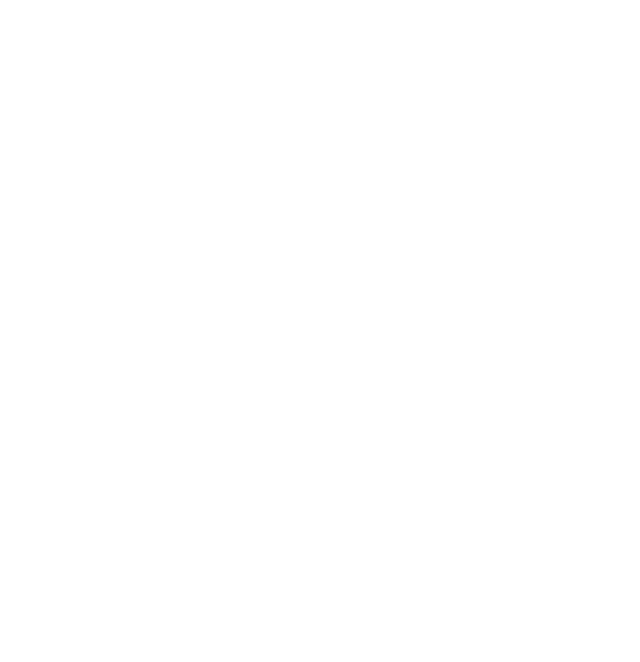
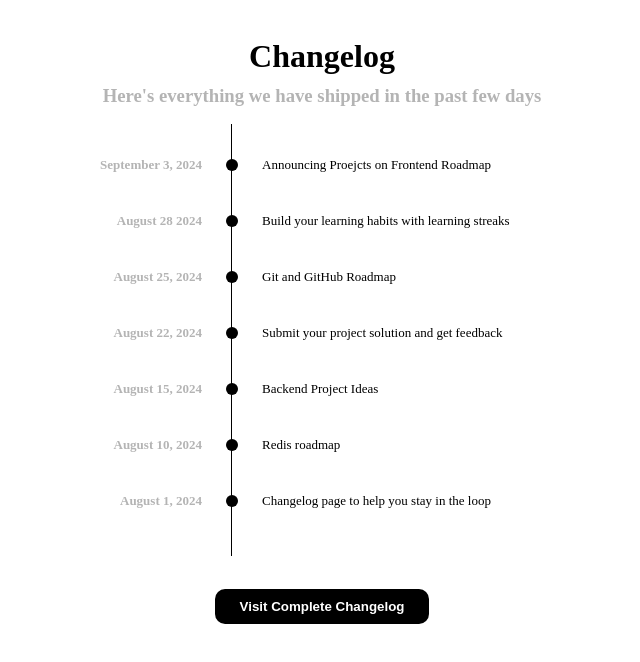
Before and after one commit to Ricardo-Tanabe/changelog-component, a plain HTML site: page index.html in a window 1280 px wide. Shown: the whole page, without its empty margins (318-958 px from the left). Drawn offline with Linux system fonts and the light colour scheme.

Commit message:
Adição da estrutura completa  do changelog

```diff
--- a/index.html
+++ b/index.html
@@ -3,9 +3,52 @@
 <head>
     <meta charset="UTF-8">
     <meta name="viewport" content="width=device-width, initial-scale=1.0">
+    <link rel="stylesheet" href="style.css">
     <title>Document</title>
 </head>
 <body>
-
+    <h1>Changelog</h1>
+    <h3>Here's everything we have shipped in the past few days</h3>
+    <div>
+        <div id="linha-vertical"></div>
+        <ul>
+            <li>
+                <span>September 3, 2024</span>
+                <span></span>
+                <span>Announcing Proejcts on Frontend Roadmap</span>
+            </li>
+            <li>
+                <span>August 28 2024</span>
+                <span></span>
+                <span>Build your learning habits with learning streaks</span>
+            </li>
+            <li>
+                <span>August 25, 2024</span>
+                <span></span>
+                <span>Git and GitHub Roadmap</span>
+            </li>
+            <li>
+                <span>August 22, 2024</span>
+                <span></span>
+                <span>Submit your project solution and get feedback</span>
+            </li>
+            <li>
+                <span>August 15, 2024</span>
+                <span></span>
+                <span>Backend Project Ideas</span>
+            </li>
+            <li>
+                <span>August 10, 2024</span>
+                <span></span>
+                <span>Redis roadmap</span>
+            </li>
+            <li>
+                <span>August 1, 2024</span>
+                <span></span>
+                <span>Changelog page to help you stay in the loop</span>
+            </li>
+        </ul>
+    </div>
+    <button><a href="#">Visit Complete Changelog</a></button>
 </body>
 </html>
--- a/style.css
+++ b/style.css
@@ -0,0 +1,88 @@
+body {
+    display: flex;
+    flex-direction: column;
+    align-items: center;
+}
+
+h1 {
+    margin: 30px 0 10px;
+}
+
+h3 {
+    margin: 0 0 10px;
+    color: rgb(180, 180, 180);
+}
+
+body > div {
+    position: relative;
+}
+
+#linha-vertical {
+    position: absolute;
+    top: 0;
+    bottom: 0;
+    left: 209px;
+    width: 1px;
+    transform: translateY(7px);
+    background-color: black;
+}
+
+ul {
+    padding: 0;
+    width: 600px;
+}
+
+li:first-child {
+    margin-top: 40px;
+}
+
+li {
+    display: flex;
+    flex-direction: row;
+    align-items: center;
+    justify-content: space-between;
+    list-style: none;
+    margin-bottom: 40px;
+}
+
+span {
+    font-size: small;
+}
+
+span:first-child {
+    text-align: right;
+    font-weight: bold;
+    color: rgb(180, 180, 180);
+    flex-basis: 30%;
+}
+
+span:nth-child(2) {
+    height: 0.75rem;
+    width: 0.75rem;
+    flex-shrink: 0;
+    border-radius: 50%;
+    background-color: black;
+    /* flex-basis: 10%; */
+}
+
+span:nth-child(3) {
+    flex-basis: 60%;
+}
+
+button {
+    background-color: black;
+    padding: 10px 25px;
+    border: none;
+    border-radius: 10px;
+    margin-top: 40px;
+}
+
+button:hover {
+    background-color: rgb(30, 30, 30);
+}
+
+a {
+    font-weight: bold;
+    text-decoration: none;
+    color: white;
+}
```
